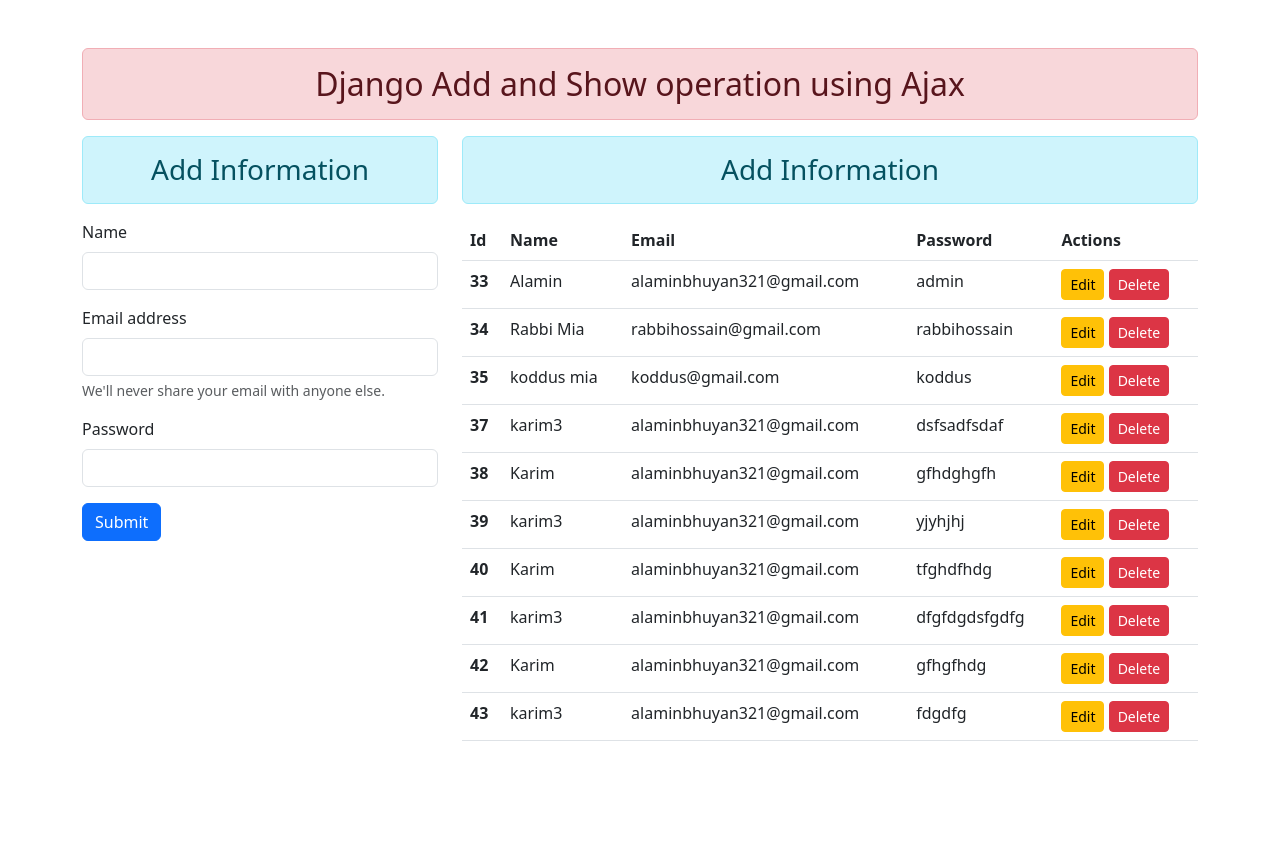
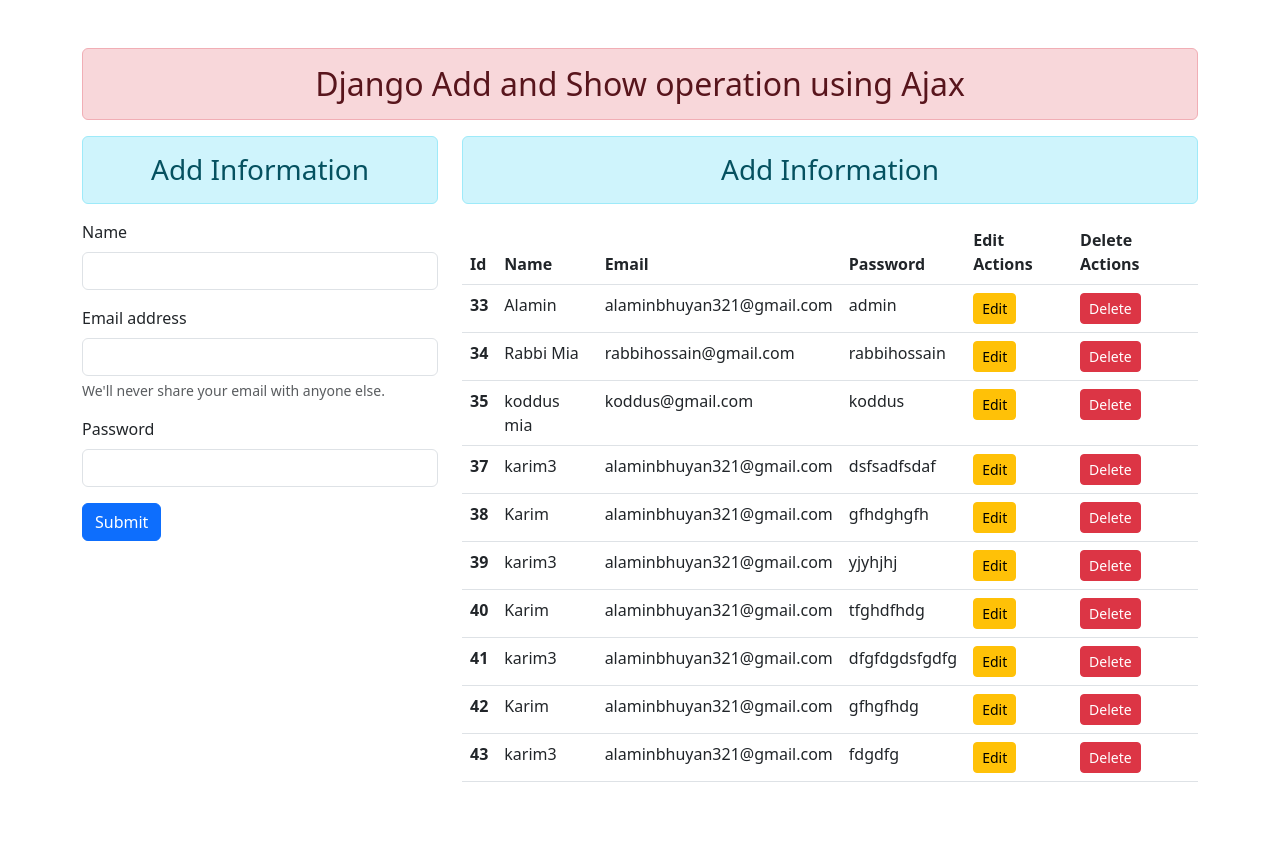
Before and after one commit to alamin322/Ajax-in-Django, a Django app: page / in a window 1280 px wide. Before the commit the page ends 741 px from the top, so only its background shows below. Run offline with Django 4.2, Linux system fonts and the light colour scheme; data comes from the database, SQL or seed files in the repository; both versions use the stored data as it was after the commit; some libraries are stand-ins or nearby versions.

Commit message:
done all the thing

```diff
--- a/curd_app/templates/ajax.html
+++ b/curd_app/templates/ajax.html
@@ -1,9 +1,12 @@
 <script>
+
     $(document).ready(function () {
+        // Save data using ajax request
         $('#saveid').click(function (e) {
             console.log("Submit button clicked");
             e.preventDefault();
             let output = ""
+            let stuid = $('#stuid').val()
             let name = $('#nameid').val();
             let email = $('#exampleInputEmail1').val();
             let password = $('#exampleInputPassword1').val();
@@ -16,25 +19,31 @@
             } else if (password == "") {
                 alert("Please enter password")
             } else {
-                mydata = { name: name, email: email, password: password, csrfmiddlewaretoken: csrf };
+                mydata = { id:stuid, name: name, email: email, password: password, csrfmiddlewaretoken: csrf };
 
                 $.ajax({
                     url: "{% url 'savedata' %}",
                     method: 'POST',
                     data: mydata,
+                    dataType: 'json',
                     success: function (data) {
 
                         if (data.status == "Save") {
+                            //$('#msg').text("Success fully add!!");
+                            //$('#msg').show();
                             console.log(data.information);
                             x = data.information;
-                            console.log(x[0].id);
                             console.log("save");
                             for (i = 0; i < x.length; i++) {
-                                output += "<tr><td>" + x[i].id + "</td><td>" + x[i].name + "</td><td>" + x[i].email + "</td><td>" + x[i].password + "</td><td><input type='button' value='Edit' data-sid=" + x[i].id + " class='btn btn-warning btn-sm btn-edit mr-3'><input type='button' value='Delete' data-sid=" + x[i].id + " class='btn btn-danger btn-sm btn-delete'></td></tr>"
+                                output += "<tr><td>" + x[i].id + "</td><td>" + x[i].name + "</td><td>" + x[i].email + "</td><td>" + x[i].password + "</td><td><input type='button' value='Edit' data-sid=" + x[i].id + " class='btn btn-warning btn-sm btn-edit mr-3'></td><td><input type='button' value='Delete' data-sid=" + x[i].id + " class='btn btn-danger btn-sm btn-delete'></td></tr>"
                             }
-                            $("#tbody").html(output)
+                            $("#tbody").html(output);
+                            alert("Successfully added");
+                            stuid = $('#stuid').val("");
                             $("form")[0].reset();
                         } else if (data.status == 0) {
+                            stuid = $('#stuid').val("");
+                            $("form")[0].reset();
                             console.log("Unsuccessful save");
                         }
                     }
@@ -49,19 +58,18 @@
             console.log("Edit button clicked");
             let id = $(this).attr('data-sid');
             let csrf = $("input[name=csrfmiddlewaretoken]").val();
-
+            mydata = { sid: id, csrfmiddlewaretoken: csrf };
             $.ajax({
                 url: "{% url 'updatedata' %}",
                 method: 'POST',
                 data: mydata,
+                dataType: 'json',
                 success: function (data) {
-                    if (data.status == 1) {
-                        console.log("Update successful");
-                        $(mythis).closest('tr').fadeOut();
-                        //$("#tbody").html(mythis)
-                    } else if (data.status == 0) {
-                        console.log("Update failed");
-                    }
+                    console.log(data);
+                    $("#stuid").val(data.id);
+                    $("#nameid").val(data.name);
+                    $("#exampleInputEmail1").val(data.email);
+                    $("#exampleInputPassword1").val(data.password);
                 }
             })
         })
@@ -84,7 +92,6 @@
                         alert("Delete successful");
                         //console.log("Delete successful");
                         $(mythis).closest('tr').fadeOut();
-                        //$("#tbody").html(mythis)
                     } else if (data.status == 0) {
                         alert("Delete failed");
                     }
--- a/curd_app/templates/index.html
+++ b/curd_app/templates/index.html
@@ -14,12 +14,16 @@
 
     <div class="container my-5">
         <h2 class="text-center alert alert-danger">Django Add and Show operation using Ajax</h2>
+
         <div class="row">
 
             <div class="col-sm-4">
                 <h3 class="text-center alert alert-info">Add Information</h3>
                 <form method="post" action="">
                     {% csrf_token %}
+
+                    <input type="hidden" name="stuid" id="stuid">
+
                     <div class="mb-3">
                         <label for="nameid" class="form-label">Name</label>
                         <input type="text" class="form-control" id="nameid" aria-describedby="username" required>
@@ -27,7 +31,8 @@
 
                     <div class="mb-3">
                         <label for="exampleInputEmail1" class="form-label">Email address</label>
-                        <input type="email" class="form-control" id="exampleInputEmail1" aria-describedby="emailHelp" required>
+                        <input type="email" class="form-control" id="exampleInputEmail1" aria-describedby="emailHelp"
+                            required>
                         <div id="emailHelp" class="form-text">We'll never share your email with anyone else.</div>
                     </div>
                     <div class="mb-3">
@@ -48,7 +53,8 @@
                             <th scope="col">Name</th>
                             <th scope="col">Email</th>
                             <th scope="col">Password</th>
-                            <th scope="col">Actions</th>
+                            <th scope="col">Edit Actions</th>
+                            <th scope="col">Delete Actions</th>
                         </tr>
                     </thead>
                     <tbody id="tbody">
@@ -60,8 +66,12 @@
                             <td>{{i.email}}</td>
                             <td>{{i.password}}</td>
                             <td>
-                                <input type="button" value="Edit" data-sid="{{i.id}}" class="btn btn-warning btn-sm btn-edit">
-                                <input type="button" value="Delete" data-sid="{{i.id}}" class="btn btn-danger btn-sm btn-delete">
+                                <input type="button" value="Edit" data-sid="{{i.id}}"
+                                    class="btn btn-warning btn-sm btn-edit">
+                            </td>
+                            <td>
+                                <input type="button" value="Delete" data-sid="{{i.id}}"
+                                    class="btn btn-danger btn-sm btn-delete">
                             </td>
 
                         </tr>
@@ -72,6 +82,15 @@
             </div>
 
         </div>
+
+        <!-- <div class="row">
+            <div class="col-sm-4">
+                <div class="alert alert-success" id="msg" style="display:none">
+
+                </div>
+            </div>
+        </div> -->
+
     </div>
 
     <script src="{% static 'js/jquery.js' %}"></script>
--- a/curd_app/views.py
+++ b/curd_app/views.py
@@ -12,11 +12,14 @@ def home(request):
 # @csrf_exempt
 def save_info(request):
     if request.method == 'POST':
+        stuid = request.POST.get('id')
         name = request.POST['name']
         email = request.POST['email']
         password = request.POST['password']
-
-        user = UserInfo(name=name, email=email, password=password)
+        if stuid == "":
+            user = UserInfo(name=name, email=email, password=password)
+        else:
+            user = UserInfo(id=stuid, name=name, email=email, password=password)
         user.save()
         stud = UserInfo.objects.values()
         print(stud)
@@ -27,7 +30,13 @@ def save_info(request):
 
 
 def update_info(request):
-    pass
+    if request.method == 'POST':
+        id = request.POST['sid']
+        user = UserInfo.objects.get(pk=id)
+        user_data = {'id':user.id, 'name': user.name, 'email': user.email, 'password': user.password}
+        return JsonResponse(user_data)
+    else:
+        JsonResponse({'status': 0})
 
 def delete_info(request):
     if request.method == 'POST':
```
Also changed, not shown: db.sqlite3.
